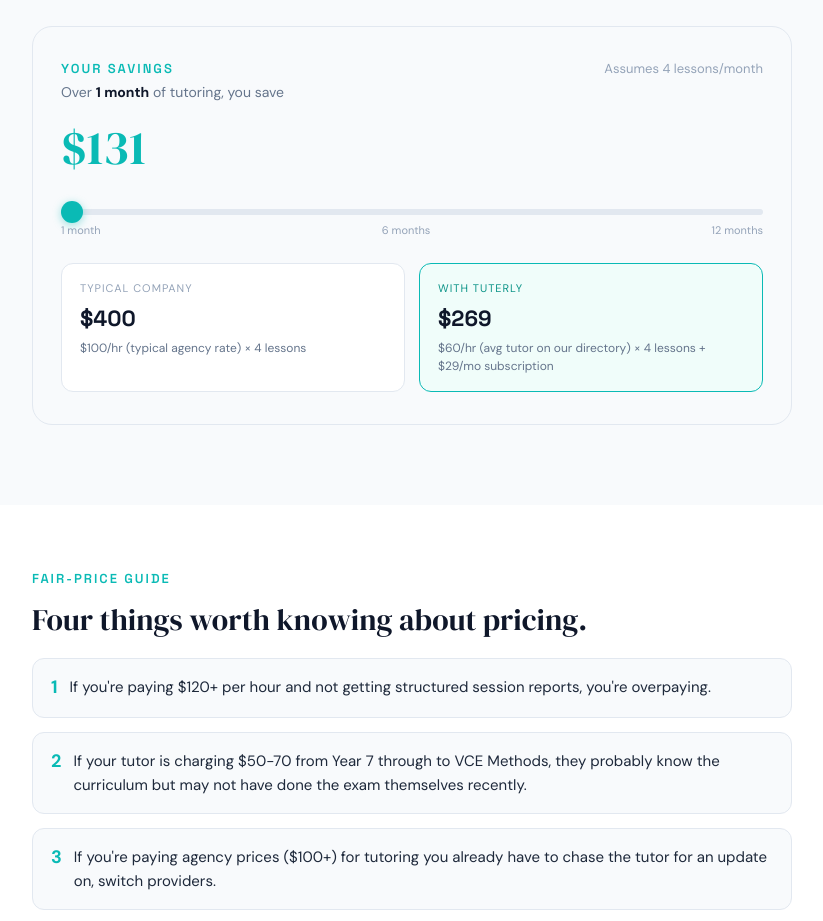
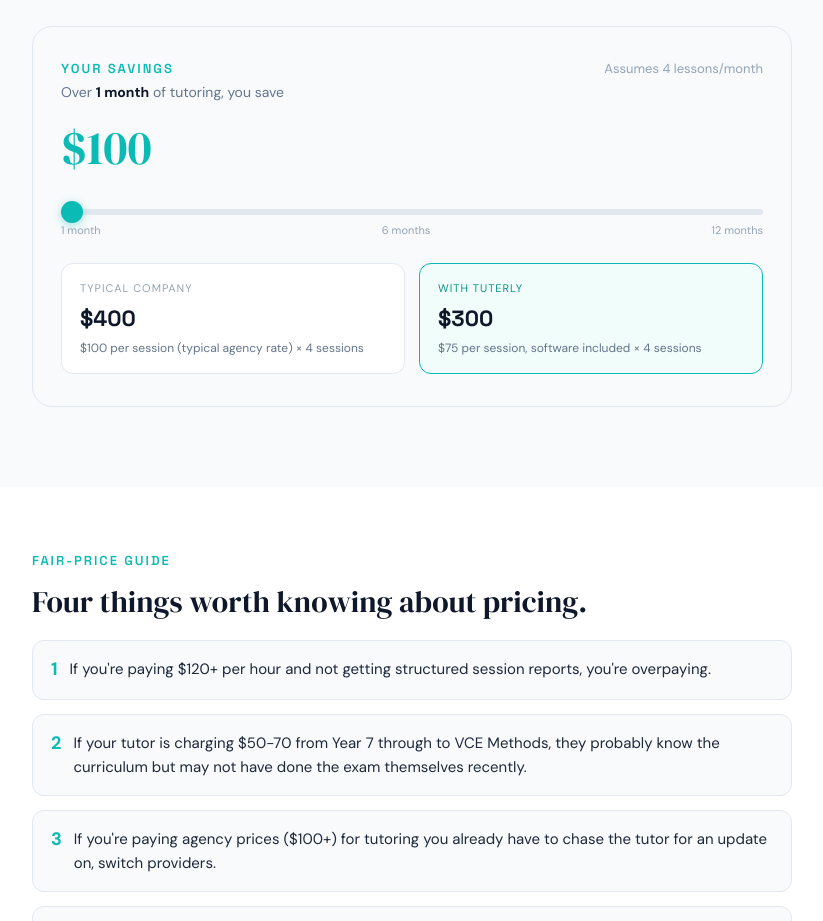
Before and after one commit to Ryan093198/tuterly, a Next.js app: page /tutoring-prices-melbourne in a window 1280 px wide. Shown: the part 2740-3661 px from the top of the page, without its empty margins (228-1051 px from the left). Built offline with nearby package versions, Linux system fonts and the light colour scheme; no server answers.

Commit message:
Marketing pricing: single source of truth, suburb pages match home page ( all-inclusive)

```diff
--- a/components/marketing/SavingsCalculator.jsx
+++ b/components/marketing/SavingsCalculator.jsx
@@ -3,20 +3,20 @@
 import { useState } from "react";
 import Fade from "./Fade";
 import { c } from "./theme";
+import { PRICING } from "@/lib/pricing";
 
 // Interactive comparison slider: drag the months and watch the
-// "save vs typical company" number update. Assumes 4 lessons/month,
-// $100/hr typical agency rate, $60/hr Tuterly avg directory rate,
-// plus $29/mo platform subscription.
-const LESSONS_PER_MONTH = 4;
-const COMPANY_HOURLY = 100;
-const TUTERLY_HOURLY = 60;
-const TUTERLY_SUB = 29;
+// "save vs typical company" number update. Current model: all-inclusive
+// session packs (Tuterly software included), compared against a typical
+// agency per-session rate. Prices come from lib/pricing.js.
+const LESSONS_PER_MONTH = PRICING.lessonsPerMonthAssumed;
+const COMPANY_PER_SESSION = PRICING.agencyPerSession;
+const TUTERLY_PER_SESSION = PRICING.sessionFrom;
 
 export default function SavingsCalculator() {
   const [months, setMonths] = useState(1);
-  const companyCost = COMPANY_HOURLY * LESSONS_PER_MONTH * months;
-  const tuterlyCost = TUTERLY_HOURLY * LESSONS_PER_MONTH * months + TUTERLY_SUB * months;
+  const companyCost = COMPANY_PER_SESSION * LESSONS_PER_MONTH * months;
+  const tuterlyCost = TUTERLY_PER_SESSION * LESSONS_PER_MONTH * months;
   const savings = companyCost - tuterlyCost;
 
   return (
@@ -57,12 +57,12 @@
           <div style={{ background: c.white, borderRadius: 12, padding: "16px 18px", border: `1px solid ${c.border}` }}>
             <p style={{ fontSize: 11, color: c.textMuted, textTransform: "uppercase", letterSpacing: 1, marginBottom: 6 }}>Typical company</p>
             <p style={{ fontFamily: "'Space Grotesk', sans-serif", fontSize: 22, fontWeight: 700, color: c.navy }}>${companyCost.toLocaleString("en-AU")}</p>
-            <p style={{ fontSize: 12, color: c.textLight, marginTop: 4 }}>${COMPANY_HOURLY}/hr (typical agency rate) × {LESSONS_PER_MONTH * months} lessons</p>
+            <p style={{ fontSize: 12, color: c.textLight, marginTop: 4 }}>${COMPANY_PER_SESSION} per session (typical agency rate) × {LESSONS_PER_MONTH * months} sessions</p>
           </div>
           <div style={{ background: c.tealPale, borderRadius: 12, padding: "16px 18px", border: `1px solid ${c.teal}` }}>
             <p style={{ fontSize: 11, color: c.tealDark, textTransform: "uppercase", letterSpacing: 1, marginBottom: 6 }}>With Tuterly</p>
             <p style={{ fontFamily: "'Space Grotesk', sans-serif", fontSize: 22, fontWeight: 700, color: c.navy }}>${tuterlyCost.toLocaleString("en-AU")}</p>
-            <p style={{ fontSize: 12, color: c.textLight, marginTop: 4 }}>${TUTERLY_HOURLY}/hr (avg tutor on our directory) × {LESSONS_PER_MONTH * months} lessons + ${TUTERLY_SUB}/mo subscription</p>
+            <p style={{ fontSize: 12, color: c.textLight, marginTop: 4 }}>${TUTERLY_PER_SESSION} per session, software included × {LESSONS_PER_MONTH * months} sessions</p>
           </div>
         </div>
       </div>
--- /dev/null
+++ b/lib/pricing.js
@@ -0,0 +1,21 @@
+// Single source of truth for the headline pricing shown across the marketing
+// site (home, /parents, /tutoring/[suburb], competitor pages). Update here,
+// never in individual pages/components, so prices can't drift apart again.
+// The current model: session packs, all-inclusive (Tuterly software included),
+// no lock-in. Plus a software-only monthly plan.
+
+export const PRICING = {
+  // Term pack (10 sessions) per-session rate — the headline "from" number.
+  sessionFrom: 75,
+  // Packs
+  starterPack: { sessions: 5, total: 400, perSession: 80 },
+  termPack: { sessions: 10, total: 750, perSession: 75 },
+  // Software-only plan
+  monthlySoftware: 29,
+  // Typical agency comparison (used by the savings calculator + copy).
+  agencyPerSession: 100,
+  agencyRangeLow: 90,
+  agencyRangeHigh: 110,
+  // Calculator assumption
+  lessonsPerMonthAssumed: 4,
+};
```
